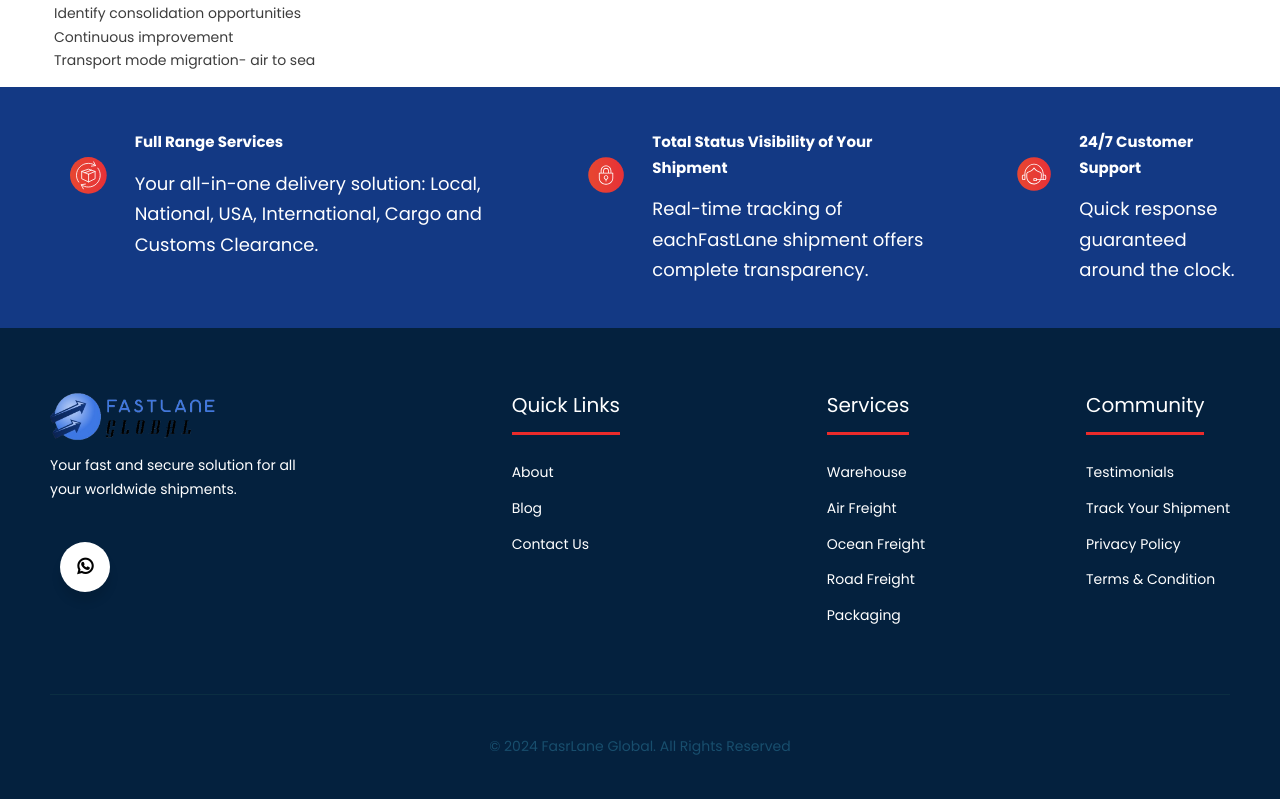
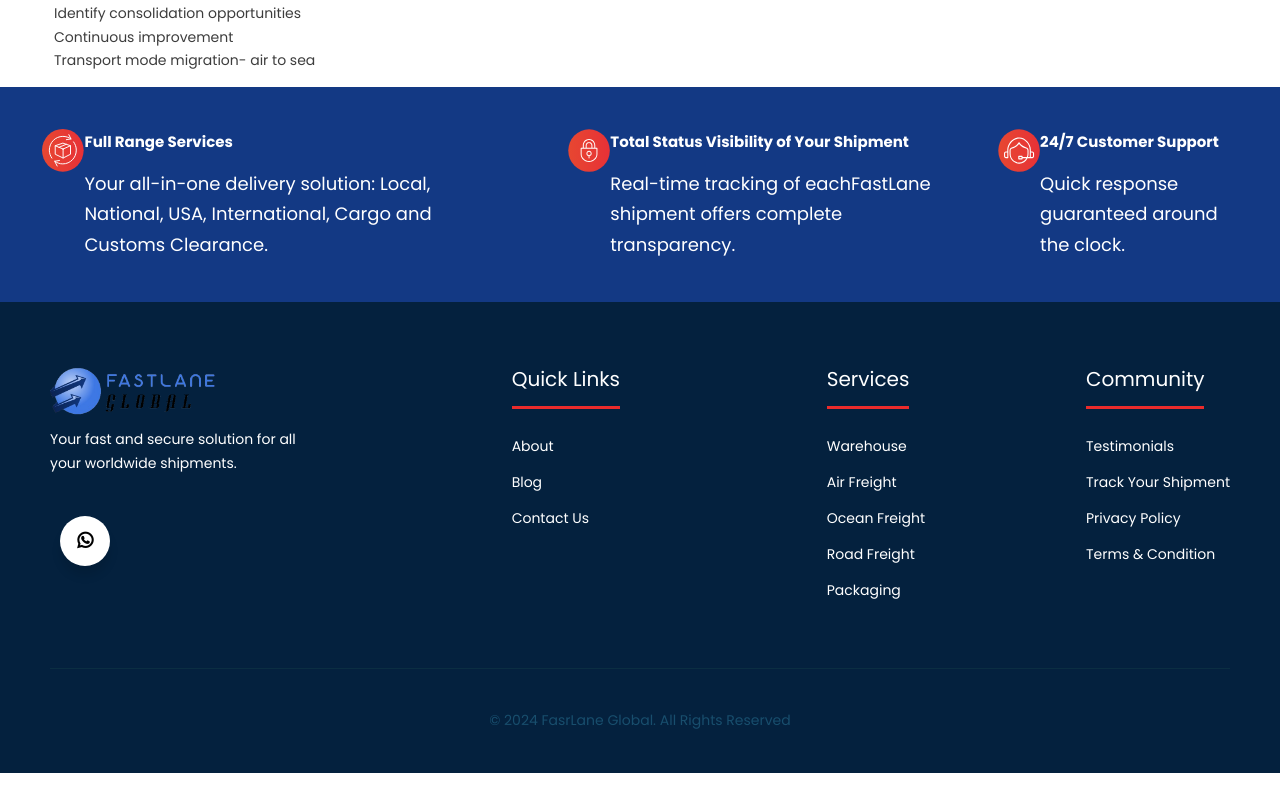
Before and after one commit to Wrench200/tracking, a Next.js app: page /logistics in a window 1280 px wide. Shown: the part 4071-4870 px from the top of the page. After the commit the page ends 4844 px from the top, so only its background shows below. Built offline with nearby package versions, Linux system fonts and the light colour scheme.

Commit message:
bregin backend

```diff
--- a/src/app/warehouse/page.module.css
+++ b/src/app/warehouse/page.module.css
@@ -54,15 +54,14 @@
   gap: 2em;
 }
 .left {
-  background: url("/images/pexels-dibert-1117211.jpg");
+  background: url("/images/pexels-janamparikh-15947631.jpg");
   background-attachment: fixed;
-  background-position: right;
+  background-position: center;
   background-size: cover;
   background-repeat: no-repeat;
   height: 400px;
   /* background-color: red; */
   box-sizing: border-box;
-
   width: 100%;
 }
 .choice img {
--- a/src/components/Footer/Footer.module.css
+++ b/src/components/Footer/Footer.module.css
@@ -23,7 +23,7 @@
   display: grid;
   /* background-color: red; */
   margin: 0 auto;
-  padding: 2em;
+  /* padding: 2em; */
   place-content: center;
 }
 .rights {
```
